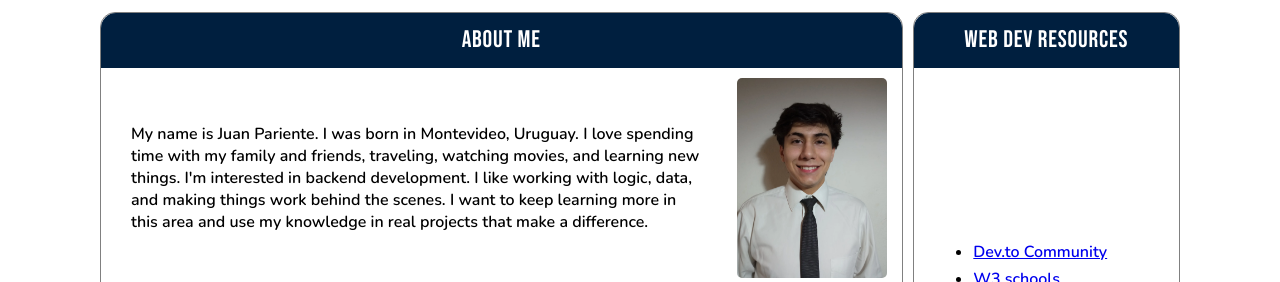
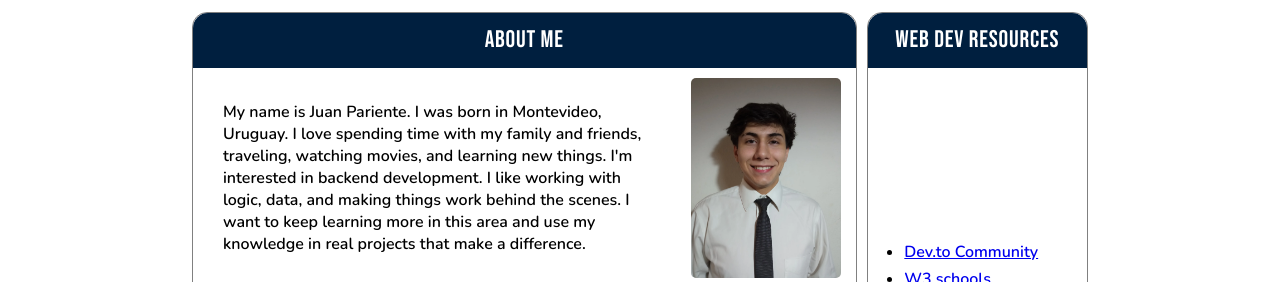
Before and after one commit to juannpariente/wdd131, a plain HTML site: page index.html in a window 1280 px wide. Shown: the part 104-386 px from the top of the page. Drawn offline with nearby package versions, Linux system fonts and the light colour scheme.

Commit message:
Add max-width to main

```diff
--- a/styles/base.css
+++ b/styles/base.css
@@ -3,11 +3,6 @@
     margin: 0;
     font-family: "Nunito";
     font-weight: 600;
-}
-
-body {
-    width: 1200px;
-    margin: 0 auto;
 }
 
 h1, h2, h3 {
@@ -49,7 +44,8 @@ main {
     display: grid;
     grid-template-columns: 3fr 1fr;
     gap: 10px;
-    width: 90%;
+    width: 70%;
+    max-width: 1200px;
     margin: 0 auto;
 }
 
```
